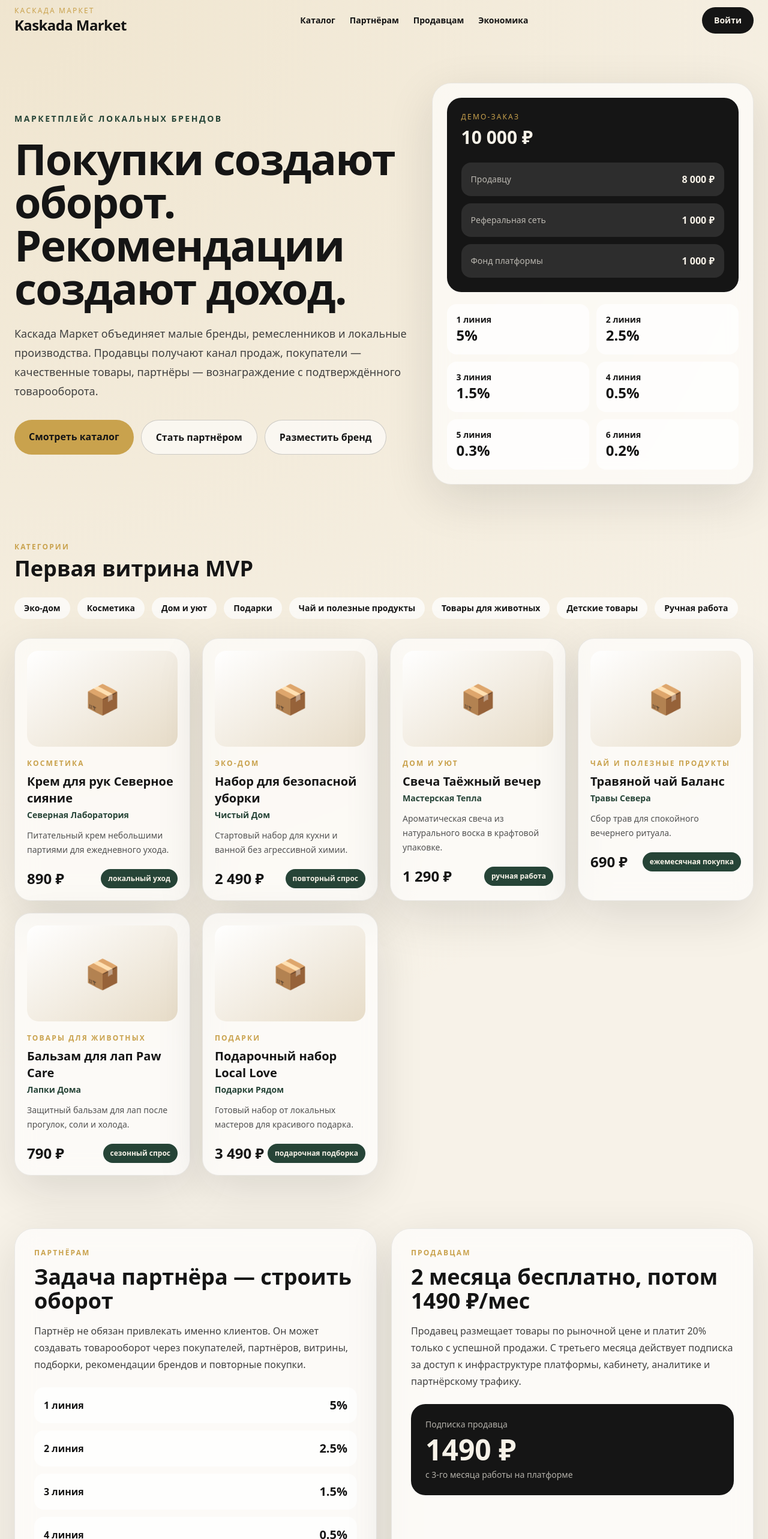
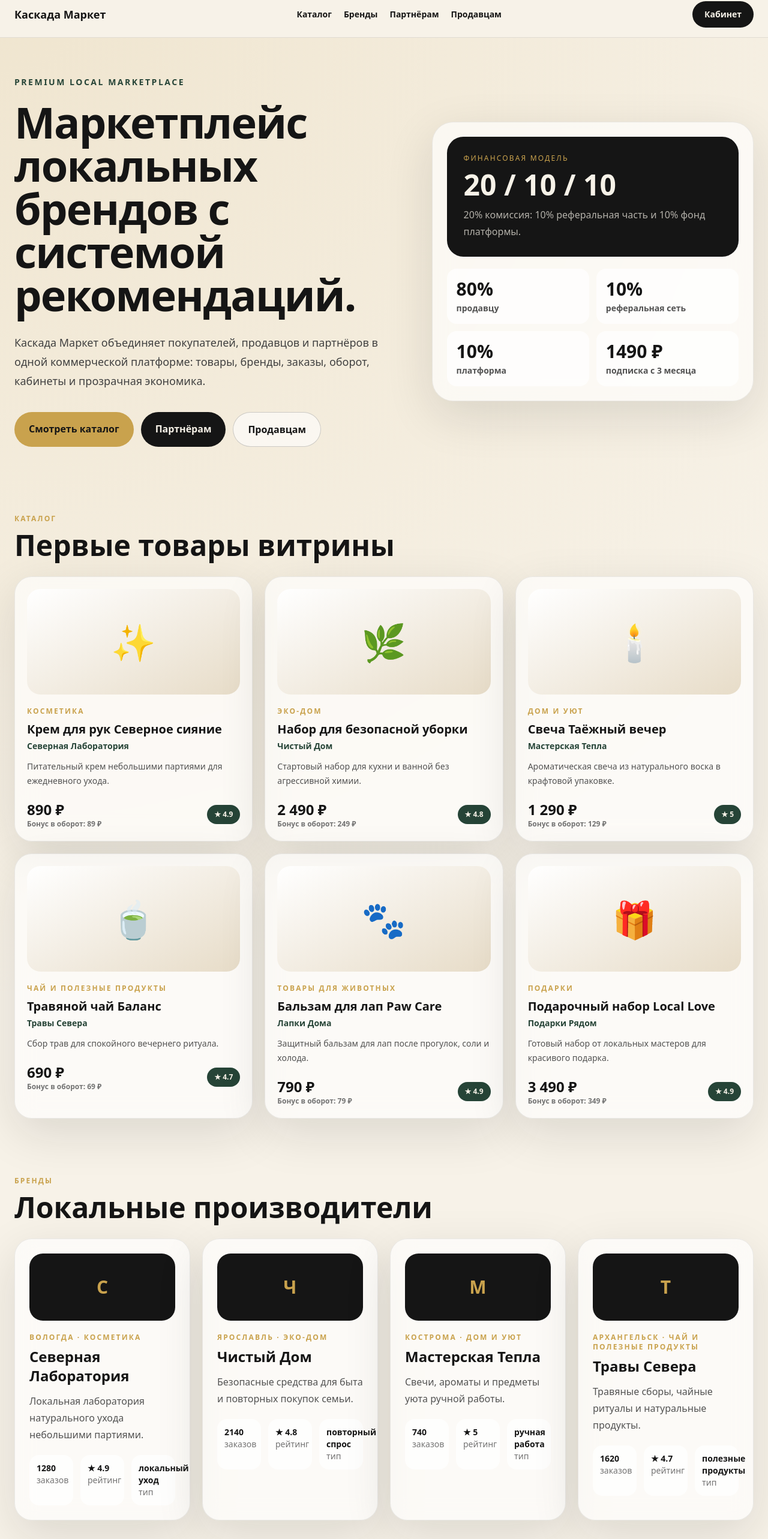
Before and after one commit to Iliavsevolodov/kaskada-, a Next.js app: page / in a window 1280 px wide. Shown: the part 14-2580 px from the top of the page at 60% size. Built offline with nearby package versions, Linux system fonts and the light colour scheme.

Commit message:
Update homepage structure

```diff
--- a/src/app/page.tsx
+++ b/src/app/page.tsx
@@ -1,120 +1,58 @@
+import { BrandCard } from '@/components/BrandCard';
 import { EconomyCalculator } from '@/components/EconomyCalculator';
-import { categories, products, statuses } from '@/lib/data';
-import { calculateOrderEconomy, money, referralRates } from '@/lib/finance';
-
-const economy = calculateOrderEconomy(10000);
+import { ProductCard } from '@/components/ProductCard';
+import { SiteHeader } from '@/components/SiteHeader';
+import { brands, products, statuses } from '@/lib/data';
 
 export default function HomePage() {
   return (
     <main className="min-h-screen text-graphite">
-      <header className="mx-auto flex max-w-7xl items-center justify-between px-6 py-6">
+      <SiteHeader />
+
+      <section className="mx-auto grid max-w-7xl gap-10 px-6 py-16 lg:grid-cols-[1.1fr_0.9fr] lg:items-center">
         <div>
-          <p className="section-label text-xs text-gold">Каскада Маркет</p>
-          <h1 className="text-2xl font-black tracking-tight">Kaskada Market</h1>
-        </div>
-        <nav className="hidden items-center gap-6 text-sm font-semibold md:flex">
-          <a href="#catalog">Каталог</a>
-          <a href="#partners">Партнёрам</a>
-          <a href="#sellers">Продавцам</a>
-          <a href="#finance">Экономика</a>
-        </nav>
-        <button className="rounded-full bg-graphite px-5 py-3 text-sm font-bold text-cream">Войти</button>
-      </header>
-
-      <section className="mx-auto grid max-w-7xl gap-10 px-6 py-14 lg:grid-cols-[1.1fr_0.9fr] lg:items-center">
-        <div>
-          <p className="section-label mb-5 text-sm font-bold text-forest">Маркетплейс локальных брендов</p>
-          <h2 className="max-w-4xl text-5xl font-black leading-[0.95] tracking-tight md:text-7xl">
-            Покупки создают оборот. Рекомендации создают доход.
-          </h2>
-          <p className="mt-6 max-w-2xl text-lg leading-8 text-neutral-700">
-            Каскада Маркет объединяет малые бренды, ремесленников и локальные производства. Продавцы получают канал продаж, покупатели — качественные товары, партнёры — вознаграждение с подтверждённого товарооборота.
+          <p className="section-label mb-5 text-sm font-bold text-forest">Premium Local Marketplace</p>
+          <h1 className="max-w-5xl text-5xl font-black leading-[0.92] tracking-tight md:text-7xl">
+            Маркетплейс локальных брендов с системой рекомендаций.
+          </h1>
+          <p className="mt-7 max-w-2xl text-lg leading-8 text-neutral-700">
+            Каскада Маркет объединяет покупателей, продавцов и партнёров в одной коммерческой платформе: товары, бренды, заказы, оборот, кабинеты и прозрачная экономика.
           </p>
-          <div className="mt-8 flex flex-wrap gap-3">
-            <a className="rounded-full bg-gold px-6 py-4 font-black text-graphite" href="#catalog">Смотреть каталог</a>
-            <a className="rounded-full border border-graphite/20 bg-white/60 px-6 py-4 font-black" href="#partners">Стать партнёром</a>
-            <a className="rounded-full border border-graphite/20 bg-white/60 px-6 py-4 font-black" href="#sellers">Разместить бренд</a>
+          <div className="mt-9 flex flex-wrap gap-3">
+            <a className="rounded-full bg-gold px-6 py-4 font-black text-graphite" href="/kaskada-/catalog/">Смотреть каталог</a>
+            <a className="rounded-full bg-graphite px-6 py-4 font-black text-cream" href="/kaskada-/partners/">Партнёрам</a>
+            <a className="rounded-full border border-graphite/20 bg-white/60 px-6 py-4 font-black" href="/kaskada-/sellers/">Продавцам</a>
           </div>
         </div>
 
-        <div className="card-glass rounded-[2rem] p-6 shadow-soft">
-          <div className="rounded-[1.5rem] bg-graphite p-6 text-cream">
-            <p className="section-label text-xs text-gold">Демо-заказ</p>
-            <h3 className="mt-2 text-3xl font-black">{money(economy.orderTotal)}</h3>
-            <div className="mt-6 grid gap-3">
-              <Metric title="Продавцу" value={money(economy.sellerPayout)} />
-              <Metric title="Реферальная сеть" value={money(economy.referralFund)} />
-              <Metric title="Фонд платформы" value={money(economy.platformFund)} />
-            </div>
+        <div className="card-glass rounded-[2.2rem] p-6 shadow-soft">
+          <div className="rounded-[1.7rem] bg-graphite p-7 text-cream">
+            <p className="section-label text-xs text-gold">Финансовая модель</p>
+            <h2 className="mt-3 text-5xl font-black">20 / 10 / 10</h2>
+            <p className="mt-3 leading-7 text-cream/70">20% комиссия: 10% реферальная часть и 10% фонд платформы.</p>
           </div>
-          <div className="mt-5 grid grid-cols-2 gap-3 text-sm">
-            {referralRates.map((item) => (
-              <div className="rounded-2xl bg-white/70 p-4" key={item.line}>
-                <p className="font-bold">{item.line} линия</p>
-                <p className="text-2xl font-black">{item.rate * 100}%</p>
-              </div>
-            ))}
+          <div className="mt-5 grid grid-cols-2 gap-3">
+            <Metric value="80%" label="продавцу" />
+            <Metric value="10%" label="реферальная сеть" />
+            <Metric value="10%" label="платформа" />
+            <Metric value="1490 ₽" label="подписка с 3 месяца" />
           </div>
         </div>
       </section>
 
-      <section className="mx-auto max-w-7xl px-6 py-10" id="catalog">
-        <div className="mb-7 flex items-end justify-between gap-6">
-          <div>
-            <p className="section-label text-xs font-bold text-gold">Категории</p>
-            <h2 className="mt-2 text-4xl font-black">Первая витрина MVP</h2>
-          </div>
-        </div>
-        <div className="mb-8 flex flex-wrap gap-3">
-          {categories.map((category) => (
-            <span className="rounded-full bg-white/70 px-4 py-2 text-sm font-bold" key={category}>{category}</span>
-          ))}
-        </div>
-        <div className="grid gap-5 md:grid-cols-2 lg:grid-cols-4">
-          {products.map((product) => (
-            <article className="card-glass rounded-[1.7rem] p-5 shadow-soft" key={product.id}>
-              <div className="mb-5 flex h-40 items-center justify-center rounded-[1.2rem] bg-gradient-to-br from-white to-sand text-5xl">📦</div>
-              <p className="text-xs font-black uppercase tracking-[0.18em] text-gold">{product.category}</p>
-              <h3 className="mt-2 text-xl font-black">{product.name}</h3>
-              <p className="mt-1 text-sm font-bold text-forest">{product.brand}</p>
-              <p className="mt-3 text-sm leading-6 text-neutral-600">{product.description}</p>
-              <div className="mt-5 flex items-center justify-between">
-                <p className="text-2xl font-black">{money(product.price)}</p>
-                <span className="rounded-full bg-forest px-3 py-2 text-xs font-bold text-cream">{product.tag}</span>
-              </div>
-            </article>
-          ))}
+      <section className="mx-auto max-w-7xl px-6 py-12">
+        <p className="section-label text-xs font-bold text-gold">Каталог</p>
+        <h2 className="mt-3 text-4xl font-black md:text-5xl">Первые товары витрины</h2>
+        <div className="mt-7 grid gap-5 md:grid-cols-2 lg:grid-cols-3">
+          {products.map((product) => <ProductCard product={product} key={product.id} />)}
         </div>
       </section>
 
-      <section className="mx-auto grid max-w-7xl gap-6 px-6 py-12 lg:grid-cols-2" id="partners">
-        <div className="card-glass rounded-[2rem] p-8 shadow-soft">
-          <p className="section-label text-xs font-bold text-gold">Партнёрам</p>
-          <h2 className="mt-3 text-4xl font-black">Задача партнёра — строить оборот</h2>
-          <p className="mt-4 leading-7 text-neutral-700">
-            Партнёр не обязан привлекать именно клиентов. Он может создавать товарооборот через покупателей, партнёров, витрины, подборки, рекомендации брендов и повторные покупки.
-          </p>
-          <div className="mt-6 grid gap-3">
-            {referralRates.map((item) => (
-              <div className="flex items-center justify-between rounded-2xl bg-white/70 p-4" key={item.line}>
-                <span className="font-bold">{item.line} линия</span>
-                <span className="text-xl font-black">{item.rate * 100}%</span>
-              </div>
-            ))}
-          </div>
-        </div>
-
-        <div className="card-glass rounded-[2rem] p-8 shadow-soft" id="sellers">
-          <p className="section-label text-xs font-bold text-gold">Продавцам</p>
-          <h2 className="mt-3 text-4xl font-black">2 месяца бесплатно, потом 1490 ₽/мес</h2>
-          <p className="mt-4 leading-7 text-neutral-700">
-            Продавец размещает товары по рыночной цене и платит 20% только с успешной продажи. С третьего месяца действует подписка за доступ к инфраструктуре платформы, кабинету, аналитике и партнёрскому трафику.
-          </p>
-          <div className="mt-6 rounded-[1.5rem] bg-graphite p-6 text-cream">
-            <p className="text-sm text-cream/70">Подписка продавца</p>
-            <p className="mt-2 text-5xl font-black">1490 ₽</p>
-            <p className="mt-2 text-sm text-cream/70">с 3-го месяца работы на платформе</p>
-          </div>
+      <section className="mx-auto max-w-7xl px-6 py-12">
+        <p className="section-label text-xs font-bold text-gold">Бренды</p>
+        <h2 className="mt-3 text-4xl font-black md:text-5xl">Локальные производители</h2>
+        <div className="mt-7 grid gap-5 md:grid-cols-2 lg:grid-cols-4">
+          {brands.map((brand) => <BrandCard brand={brand} key={brand.id} />)}
         </div>
       </section>
 
@@ -123,23 +61,25 @@ export default function HomePage() {
       </section>
 
       <section className="mx-auto max-w-7xl px-6 py-12">
-        <p className="section-label text-xs font-bold text-gold">Статусы</p>
-        <h2 className="mt-3 text-4xl font-black">Квалификации Каскада Маркет</h2>
-        <div className="mt-6 overflow-hidden rounded-[2rem] border border-graphite/10 bg-white/70 shadow-soft">
-          <table className="w-full min-w-[760px] text-left text-sm">
+        <p className="section-label text-xs font-bold text-gold">Квалификации</p>
+        <h2 className="mt-3 text-4xl font-black md:text-5xl">Рост строится по обороту и веткам</h2>
+        <div className="mt-7 overflow-hidden rounded-[2rem] border border-graphite/10 bg-white/70 shadow-soft">
+          <table className="w-full min-w-[900px] text-left text-sm">
             <thead className="bg-graphite text-cream">
               <tr>
                 <th className="p-4">Статус</th>
                 <th className="p-4">Оборот</th>
-                <th className="p-4">Ветки / условия</th>
+                <th className="p-4">Ветки</th>
+                <th className="p-4">Пул</th>
               </tr>
             </thead>
             <tbody>
-              {statuses.map((status) => (
+              {statuses.slice(0, 10).map((status) => (
                 <tr className="border-t border-graphite/10" key={status.name}>
                   <td className="p-4 font-black">{status.name}</td>
                   <td className="p-4">{status.turnover}</td>
                   <td className="p-4">{status.branches}</td>
+                  <td className="p-4">{status.pool}</td>
                 </tr>
               ))}
             </tbody>
@@ -150,11 +90,11 @@ export default function HomePage() {
   );
 }
 
-function Metric({ title, value }: { title: string; value: string }) {
+function Metric({ value, label }: { value: string; label: string }) {
   return (
-    <div className="flex items-center justify-between rounded-2xl bg-white/10 p-4">
-      <span className="text-sm text-cream/70">{title}</span>
-      <span className="font-black">{value}</span>
+    <div className="rounded-2xl bg-white/70 p-4">
+      <p className="text-3xl font-black">{value}</p>
+      <p className="mt-1 text-sm font-bold text-neutral-600">{label}</p>
     </div>
   );
 }
```
